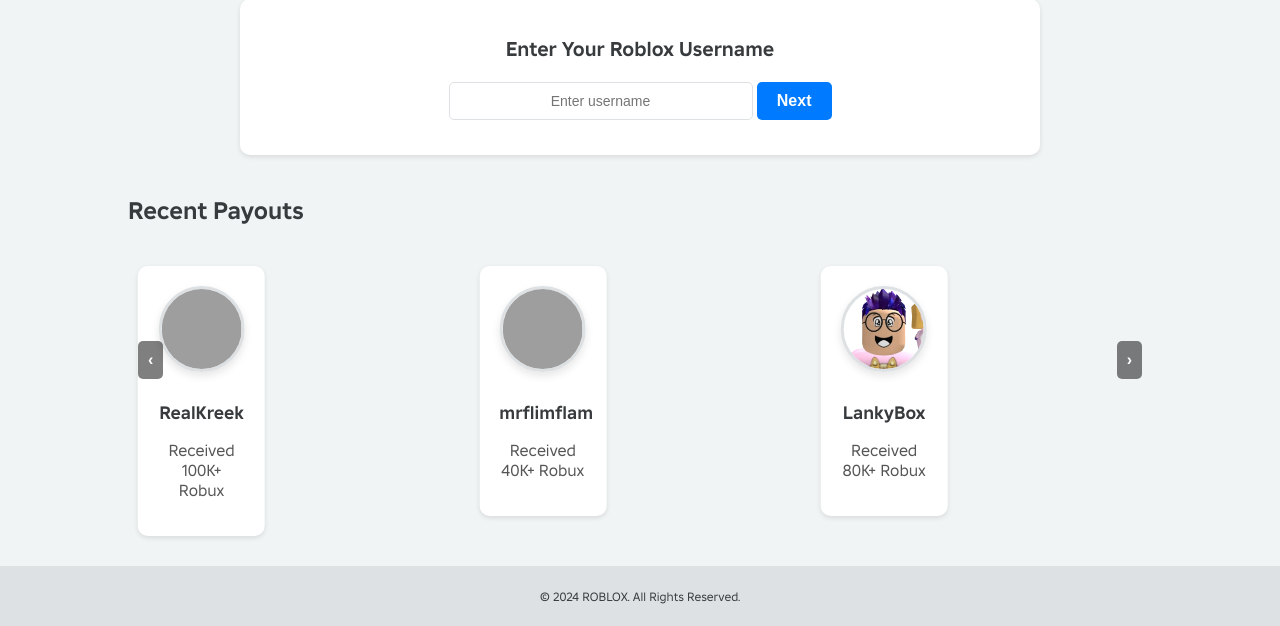
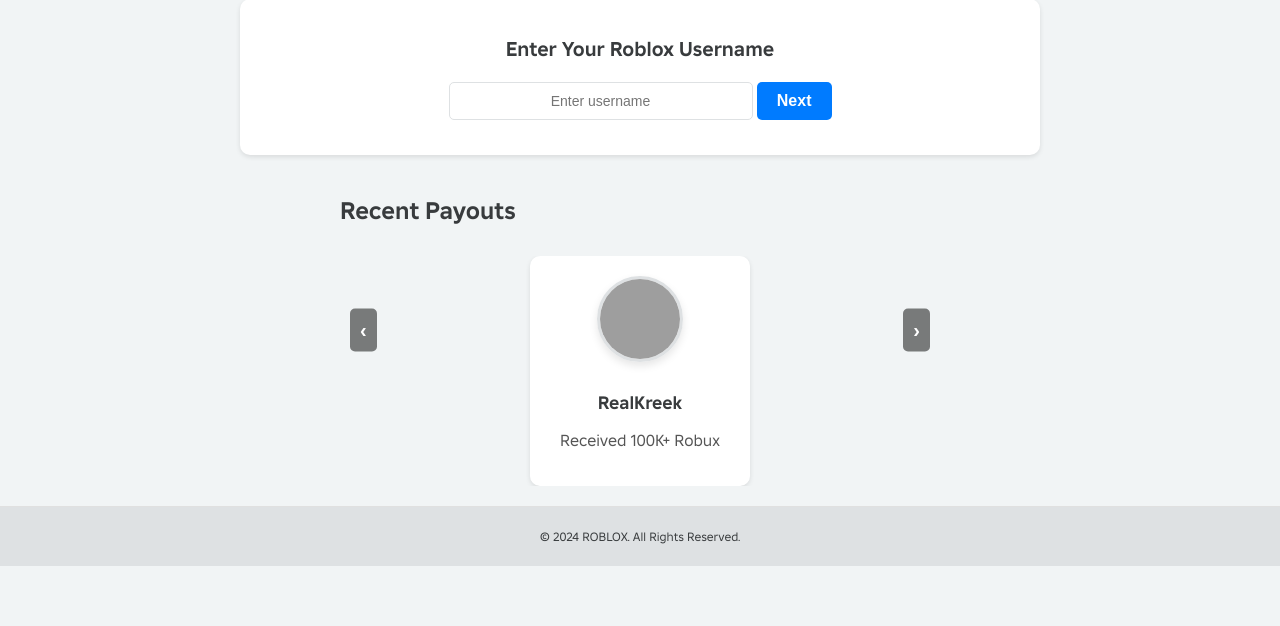
Before and after one commit to duxy-skh/roblox-avatar-app, a Flask app: page / in a window 1280 px wide. Shown: the part 244-870 px from the top of the page. After the commit the page ends 810 px from the top, so only its background shows below. Run offline with Flask 3, Linux system fonts and the light colour scheme; some libraries are stand-ins or nearby versions; grey boxes are pictures that could not be loaded.

Commit message:
Update style.css

```diff
--- a/static/css/style.css
+++ b/static/css/style.css
@@ -648,26 +648,28 @@
     }/* Recent Payouts Section */
 #recent-payouts {
     position: relative;
-    width: 80%;
+    width: 100%;
+    max-width: 600px;
     margin: auto;
-    overflow: hidden; /* Ensures only one card is visible */
+    overflow: hidden;
 }
 
 .carousel-container {
-    overflow: hidden; /* Restrict the visible area */
+    overflow: hidden;
     position: relative;
 }
 
 .carousel-track {
     display: flex;
     transition: transform 0.5s ease-in-out;
+    will-change: transform;
 }
 
 .carousel-card-wrapper {
-    flex: 0 0 100%; /* Each card takes up 100% of the carousel width */
+    min-width: 100%;
     box-sizing: border-box;
-    padding: 10px;
-    text-align: center;
+    display: flex;
+    justify-content: center;
 }
 
 .payout-card {
@@ -676,6 +678,7 @@
     box-shadow: 0 2px 5px rgba(0, 0, 0, 0.1);
     padding: 20px;
     text-align: center;
+    width: 80%;
 }
 
 .payout-avatar {
@@ -708,6 +711,7 @@
     padding: 10px;
     cursor: pointer;
     z-index: 1;
+    font-size: 20px;
 }
 
 .prev {
```
